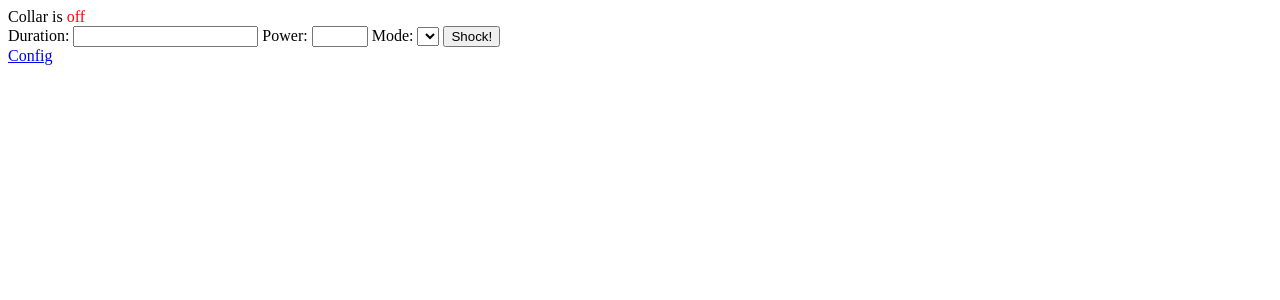
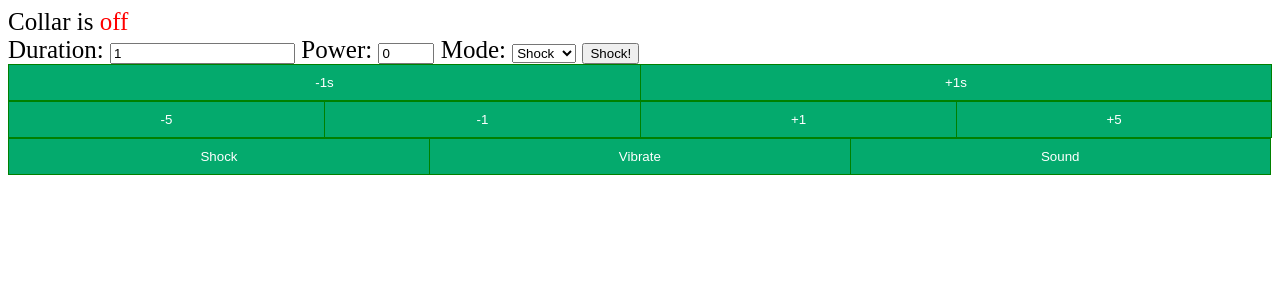
Before and after one commit to canadabirdie/shock_collar_controller, a Django app: template collarserver/shock/templates/collarserver/controller.html in a window 1280 px wide. Shown: the top 300 px of the page. Run offline with Django 4.2, Linux system fonts and the light colour scheme; the template is opened without the code that fills it: values that come from a table or form of the project are taken from there, others are empty; parts of the project's set-up code (start-up, migrations or seed data) failed here and were passed over.

Commit message:
New controller page

```diff
--- a/collarserver/shock/templates/collarserver/controller.html
+++ b/collarserver/shock/templates/collarserver/controller.html
@@ -1,19 +1,136 @@
 <!DOCTYPE html>
 <html>
     <head>
+        <style>
+body {
+  font-size: 25px;
+}
+
+.btn-group button {
+  background-color: #04AA6D; /* Green background */
+  border: 1px solid green; /* Green border */
+  color: white; /* White text */
+  padding: 10px 24px; /* Some padding */
+  cursor: pointer; /* Pointer/hand icon */
+  float: left; /* Float the buttons side by side */
+}
+
+.btn-group button:not(:last-child) {
+  border-right: none; /* Prevent double borders */
+}
+
+/* Clear floats (clearfix hack) */
+.btn-group:after {
+  content: "";
+  clear: both;
+  display: table;
+}
+
+/* Add a background color on hover */
+.btn-group button:hover {
+  background-color: #3e8e41;
+}
+
+</style>
         <meta charset="utf-8">
+        <meta name="viewport" content="width=device-width, initial-scale=1.0">
         <title>Shock collar controller</title>
     </head>
     <body>
-        <span>Collar is {% if on %}
+      <span>Collar is {% if on %}
         <span style="color:green">on</span>
         {% else %}<span style="color:red">off</span>
         {% endif %}</span>
         <form action="/shock/" method="post">
-            {% csrf_token %}
-            {{ form }}
+          {% csrf_token %}
+            <tr>
+    <th><label for="id_duration">Duration:</label></th>
+    <td>
+
+      <input type="number" name="duration" value="1" min="0" max="10" step="any" required id="id_duration">
+
+
+    </td>
+  </tr>
+
+  <tr>
+    <th><label for="id_power">Power:</label></th>
+    <td>
+
+      <input type="number" name="power" value="0" min="0" max="99" required id="id_power">
+
+
+    </td>
+  </tr>
+
+  <tr>
+    <th><label for="id_mode">Mode:</label></th>
+    <td>
+
+      <select name="mode" id="id_mode">
+  <option value="1" selected>Shock</option>
+
+  <option value="2">Vibrate</option>
+
+  <option value="3">Sound</option>
+
+</select>
+
+
+
+
+    </td>
+  </tr>
             <input type="submit" value="Shock!">
         </form>
-        <a href="/config/">Config</a>
+        <div class="btn-group" style="width:100%">
+            <button style="width:50%" onclick="addToDuration(-1)">
+            -1s
+            </button>
+            <button style="width:50%" onclick="addToDuration(1)">
+            +1s
+            </button>
+            </div>
+            <div class="btn-group" style="width:100%">
+            <button style="width:25%" onclick="addToPower(-5)">
+            -5
+            </button>
+            <button style="width:25%" onclick="addToPower(-1)">
+            -1
+            </button>
+            <button style="width:25%" onclick="addToPower(1)">
+            +1
+            </button>
+            <button style="width:25%" onclick="addToPower(5)">
+            +5
+            </button>
+            </div>
+            <div class = "btn-group" style = "width:100%">
+            <button style="width:33.3%" onclick="setMode(1)">Shock</button>
+            <button style="width:33.3%" onclick="setMode(2)">Vibrate</button>
+            <button style="width:33.3%" onclick="setMode(3)">Sound</button>
+            </div>
     </body>
+    <script type="text/javascript">
+    function addToPower(i) {
+      var newVal = (parseInt(document.getElementById("id_power").value) + i)%100;
+      if (newVal < 0) {
+      	newVal = 100 + newVal;
+      }
+      document.getElementById("id_power").value = newVal;
+    }
+    function addToDuration(i) {
+      var newVal = parseInt(document.getElementById("id_duration").value) + i;
+      if (newVal < 0) {
+        newVal = 0;
+      }
+      if (newVal > 10) {
+        newVal = 10;
+      }
+      document.getElementById("id_duration").value = newVal;
+    }
+    function setMode(i) {
+    	document.getElementById("id_duration").value = i;
+    }
+    </script>
 </html>
```
